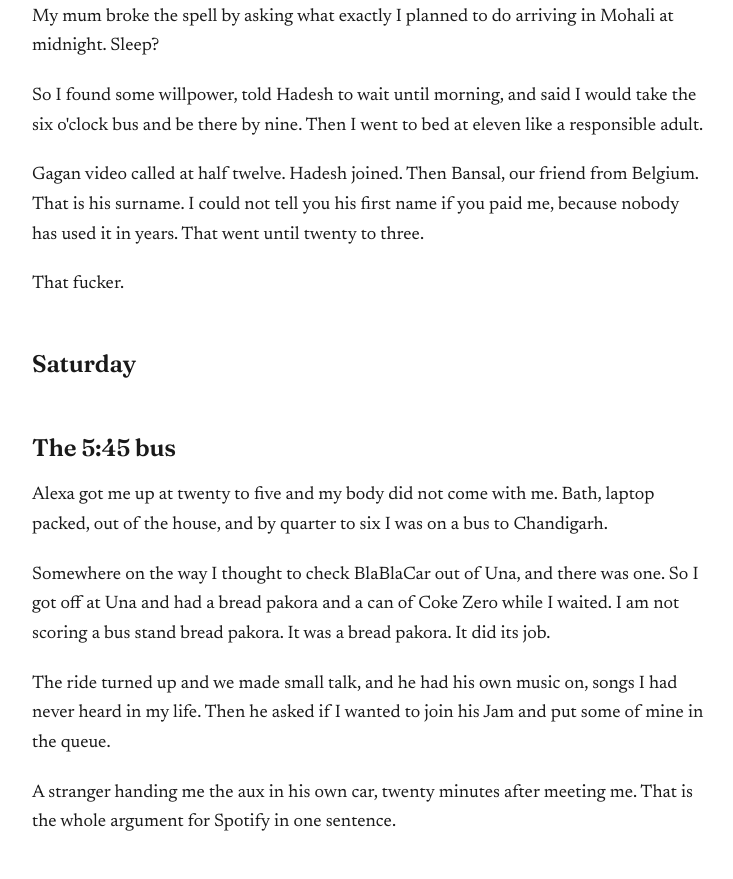
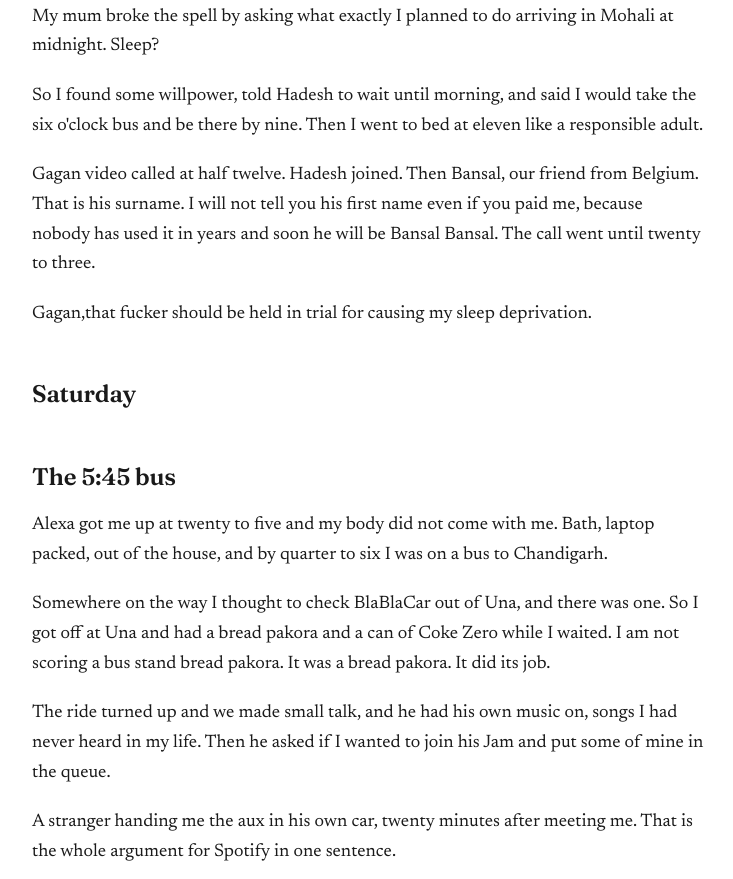
Before and after one commit to arshu06/arshitsharma-in, a plain HTML site: page notes/wk-34-26.html in a window 1280 px wide. Shown: the part 2118-2997 px from the top of the page, without its empty margins (272-1005 px from the left). Drawn offline with Linux system fonts and the light colour scheme.

Commit message:
Update wk-34-26.html

```diff
--- a/notes/wk-34-26.html
+++ b/notes/wk-34-26.html
@@ -73,9 +73,9 @@
 
   <p>So I found some willpower, told Hadesh to wait until morning, and said I would take the six o'clock bus and be there by nine. Then I went to bed at eleven like a responsible adult.</p>
 
-  <p>Gagan video called at half twelve. Hadesh joined. Then Bansal, our friend from Belgium. That is his surname. I could not tell you his first name if you paid me, because nobody has used it in years. That went until twenty to three.</p>
+  <p>Gagan video called at half twelve. Hadesh joined. Then Bansal, our friend from Belgium. That is his surname. I will not tell you his first name even if you paid me, because nobody has used it in years and soon he will be Bansal Bansal. The call went until twenty to three.</p>
 
-  <p>That fucker.</p>
+  <p>Gagan,that fucker should be held in trial for causing my sleep deprivation.</p>
 
   <h2>Saturday</h2>
 
```
